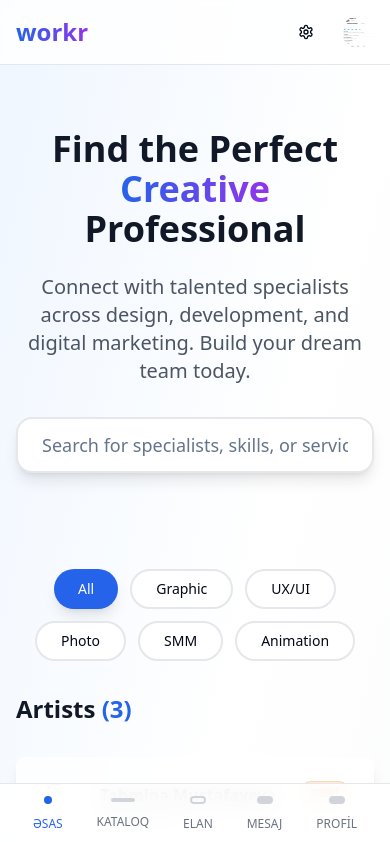
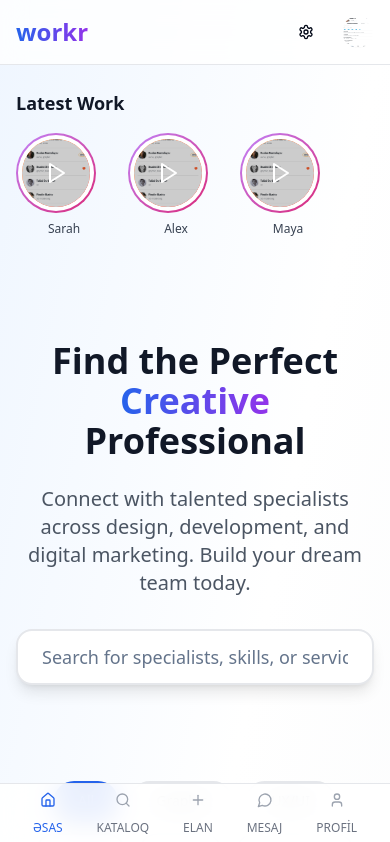
Before and after one commit to eminyusifov/workr-profile-space, a React (Vite) app: page / in a window 390 px wide. Shown: the top 842 px of the page. Built offline with nearby package versions, Linux system fonts and the light colour scheme.

Commit message:
Fix: Implement requested changes
- Removed stories from messages and moved them to the main screen.
- Addressed profile update issues, including functionality and navigation.
- Fixed the clickability of stories.
- Resolved messaging functionality issues.

```diff
--- a/src/components/messages/ReelsSection.tsx
+++ b/src/components/messages/ReelsSection.tsx
@@ -14,6 +14,11 @@ interface ReelsSectionProps {
 }
 
 const ReelsSection = ({ reels }: ReelsSectionProps) => {
+  const handleReelClick = (reel: Reel) => {
+    console.log("Opening reel:", reel.title);
+    // Here you can add modal or navigation logic for viewing the reel
+  };
+
   return (
     <section className="py-6 px-4 sm:px-6 lg:px-8">
       <div className="max-w-7xl mx-auto">
@@ -22,16 +27,26 @@ const ReelsSection = ({ reels }: ReelsSectionProps) => {
           {reels.map((reel) => (
             <div key={reel.id} className="flex-shrink-0 w-24">
               <div className="relative mb-2">
-                <div className="w-20 h-20 rounded-full bg-gradient-to-br from-purple-400 to-pink-600 p-0.5">
+                <button
+                  onClick={() => handleReelClick(reel)}
+                  className="w-20 h-20 rounded-full bg-gradient-to-br from-purple-400 to-pink-600 p-0.5 hover:scale-105 transition-transform"
+                >
                   <div className="w-full h-full rounded-full bg-white p-1">
                     <div className="w-full h-full rounded-full bg-gradient-to-br from-orange-400 to-red-500 flex items-center justify-center relative overflow-hidden">
-                      <Play className="h-6 w-6 text-white" />
+                      <img
+                        src={reel.thumbnail}
+                        alt={reel.title}
+                        className="w-full h-full object-cover rounded-full"
+                      />
+                      <div className="absolute inset-0 bg-black/20 rounded-full flex items-center justify-center">
+                        <Play className="h-6 w-6 text-white" />
+                      </div>
                     </div>
                   </div>
-                </div>
+                </button>
               </div>
               <Link to={`/specialist/${reel.user.username.slice(1)}`}>
-                <p className="text-xs text-center text-gray-700 font-medium truncate">
+                <p className="text-xs text-center text-gray-700 font-medium truncate hover:text-blue-600">
                   {reel.user.name.split(' ')[0]}
                 </p>
               </Link>
--- a/src/components/shared/BottomNavigation.tsx
+++ b/src/components/shared/BottomNavigation.tsx
@@ -1,5 +1,6 @@
 
 import { Button } from "@/components/ui/button";
+import { Home, Search, Plus, MessageCircle, User } from "lucide-react";
 import { Link } from "react-router-dom";
 
 interface BottomNavigationProps {
@@ -7,39 +8,36 @@ interface BottomNavigationProps {
 }
 
 const BottomNavigation = ({ activeTab }: BottomNavigationProps) => {
+  const tabs = [
+    { id: "main", label: "ƏSAS", icon: Home, path: "/" },
+    { id: "catalog", label: "KATALOQ", icon: Search, path: "/catalog" },
+    { id: "announcements", label: "ELAN", icon: Plus, path: "/announcements" },
+    { id: "messages", label: "MESAJ", icon: MessageCircle, path: "/messages" },
+    { id: "profile", label: "PROFİL", icon: User, path: "/profile" },
+  ];
+
   return (
     <nav className="fixed bottom-0 left-0 right-0 bg-white/90 backdrop-blur-md border-t border-gray-200 px-4 py-3">
       <div className="flex justify-around items-center max-w-md mx-auto">
-        <Link to="/">
-          <Button variant="ghost" size="sm" className={`flex flex-col items-center space-y-1 ${activeTab === 'home' ? 'text-blue-600' : 'text-gray-500'}`}>
-            <div className={`w-4 h-4 ${activeTab === 'home' ? 'bg-blue-600' : 'bg-gray-300'} rounded`} />
-            <span className="text-xs">ƏSAS</span>
-          </Button>
-        </Link>
-        <Link to="/catalog">
-          <Button variant="ghost" size="sm" className={`flex flex-col items-center space-y-1 ${activeTab === 'catalog' ? 'text-blue-600' : 'text-gray-500'}`}>
-            <div className={`w-6 h-1 ${activeTab === 'catalog' ? 'bg-blue-600' : 'bg-gray-300'} rounded`} />
-            <span className="text-xs">KATALOQ</span>
-          </Button>
-        </Link>
-        <Link to="/announcements">
-          <Button variant="ghost" size="sm" className={`flex flex-col items-center space-y-1 ${activeTab === 'announcements' ? 'text-blue-600' : 'text-gray-500'}`}>
-            <div className={`w-4 h-4 border-2 ${activeTab === 'announcements' ? 'border-blue-600' : 'border-gray-300'} rounded`} />
-            <span className="text-xs">ELAN</span>
-          </Button>
-        </Link>
-        <Link to="/messages">
-          <Button variant="ghost" size="sm" className={`flex flex-col items-center space-y-1 ${activeTab === 'messages' ? 'text-blue-600' : 'text-gray-500'}`}>
-            <div className={`w-4 h-4 ${activeTab === 'messages' ? 'bg-blue-600' : 'bg-gray-300'} rounded`} />
-            <span className="text-xs">MESAJ</span>
-          </Button>
-        </Link>
-        <Link to="/profile">
-          <Button variant="ghost" size="sm" className={`flex flex-col items-center space-y-1 ${activeTab === 'profile' ? 'text-blue-600' : 'text-gray-500'}`}>
-            <div className={`w-4 h-4 ${activeTab === 'profile' ? 'bg-blue-600' : 'bg-gray-300'} rounded-full`} />
-            <span className="text-xs">PROFİL</span>
-          </Button>
-        </Link>
+        {tabs.map((tab) => {
+          const Icon = tab.icon;
+          const isActive = activeTab === tab.id;
+
+          return (
+            <Link key={tab.id} to={tab.path}>
+              <Button
+                variant="ghost"
+                size="sm"
+                className={`flex flex-col items-center space-y-1 ${
+                  isActive ? "text-blue-600" : "text-gray-500"
+                }`}
+              >
+                <Icon className={`h-5 w-5 ${isActive ? "text-blue-600" : "text-gray-400"}`} />
+                <span className="text-xs">{tab.label}</span>
+              </Button>
+            </Link>
+          );
+        })}
       </div>
     </nav>
   );
--- a/src/pages/Index.tsx
+++ b/src/pages/Index.tsx
@@ -1,4 +1,3 @@
-
 import { useState } from "react";
 import { Button } from "@/components/ui/button";
 import { Input } from "@/components/ui/input";
@@ -7,12 +6,36 @@ import { Card, CardContent } from "@/components/ui/card";
 import { Avatar, AvatarFallback, AvatarImage } from "@/components/ui/avatar";
 import { Star, Heart, Settings } from "lucide-react";
 import { Link } from "react-router-dom";
+import ReelsSection from "@/components/messages/ReelsSection";
+import BottomNavigation from "@/components/shared/BottomNavigation";
 
 const Index = () => {
   const [searchQuery, setSearchQuery] = useState("");
   const [selectedCategory, setSelectedCategory] = useState("All");
 
   const categories = ["All", "Graphic", "UX/UI", "Photo", "SMM", "Animation"];
+
+  // Mock reels data for main screen
+  const reels = [
+    {
+      id: 1,
+      user: { name: "Sarah Chen", username: "@sarahchen", avatar: "/lovable-uploads/9002bb8b-998f-4e7c-b2ba-019b5a4342c3.png" },
+      thumbnail: "/lovable-uploads/fc346fb7-82bf-45e7-94ac-8bcadd2d716b.png",
+      title: "Logo Design Process"
+    },
+    {
+      id: 2,
+      user: { name: "Alex Rodriguez", username: "@alexdesigns", avatar: "/lovable-uploads/9002bb8b-998f-4e7c-b2ba-019b5a4342c3.png" },
+      thumbnail: "/lovable-uploads/fc346fb7-82bf-45e7-94ac-8bcadd2d716b.png",
+      title: "UI Animation"
+    },
+    {
+      id: 3,
+      user: { name: "Maya Patel", username: "@mayacreates", avatar: "/lovable-uploads/9002bb8b-998f-4e7c-b2ba-019b5a4342c3.png" },
+      thumbnail: "/lovable-uploads/fc346fb7-82bf-45e7-94ac-8bcadd2d716b.png",
+      title: "Brand Identity"
+    }
+  ];
 
   const specialists = [
     {
@@ -79,14 +102,19 @@ const Index = () => {
               <Button variant="ghost" size="sm">
                 <Settings className="h-4 w-4" />
               </Button>
-              <Avatar className="h-8 w-8">
-                <AvatarImage src="/lovable-uploads/9002bb8b-998f-4e7c-b2ba-019b5a4342c3.png" />
-                <AvatarFallback>JS</AvatarFallback>
-              </Avatar>
+              <Link to="/profile">
+                <Avatar className="h-8 w-8">
+                  <AvatarImage src="/lovable-uploads/9002bb8b-998f-4e7c-b2ba-019b5a4342c3.png" />
+                  <AvatarFallback>JS</AvatarFallback>
+                </Avatar>
+              </Link>
             </div>
           </div>
         </div>
       </header>
+
+      {/* Reels Section */}
+      <ReelsSection reels={reels} />
 
       {/* Hero Section */}
       <section className="py-16 px-4 sm:px-6 lg:px-8">
@@ -217,39 +245,7 @@ const Index = () => {
         </div>
       </section>
 
-      {/* Bottom Navigation */}
-      <nav className="fixed bottom-0 left-0 right-0 bg-white/90 backdrop-blur-md border-t border-gray-200 px-4 py-3">
-        <div className="flex justify-around items-center max-w-md mx-auto">
-          <Button variant="ghost" size="sm" className="flex flex-col items-center space-y-1 text-blue-600">
-            <div className="w-2 h-2 bg-blue-600 rounded-full" />
-            <span className="text-xs">ƏSAS</span>
-          </Button>
-          <Link to="/catalog">
-            <Button variant="ghost" size="sm" className="flex flex-col items-center space-y-1 text-gray-500">
-              <div className="w-6 h-1 bg-gray-300 rounded" />
-              <span className="text-xs">KATALOQ</span>
-            </Button>
-          </Link>
-          <Link to="/announcements">
-            <Button variant="ghost" size="sm" className="flex flex-col items-center space-y-1 text-gray-500">
-              <div className="w-4 h-4 border-2 border-gray-300 rounded" />
-              <span className="text-xs">ELAN</span>
-            </Button>
-          </Link>
-          <Link to="/messages">
-            <Button variant="ghost" size="sm" className="flex flex-col items-center space-y-1 text-gray-500">
-              <div className="w-4 h-4 bg-gray-300 rounded" />
-              <span className="text-xs">MESAJ</span>
-            </Button>
-          </Link>
-          <Link to="/profile">
-            <Button variant="ghost" size="sm" className="flex flex-col items-center space-y-1 text-gray-500">
-              <div className="w-4 h-4 bg-gray-300 rounded-full" />
-              <span className="text-xs">PROFİL</span>
-            </Button>
-          </Link>
-        </div>
-      </nav>
+      <BottomNavigation activeTab="main" />
     </div>
   );
 };
--- a/src/pages/Profile.tsx
+++ b/src/pages/Profile.tsx
@@ -2,7 +2,7 @@
 import { useState } from "react";
 import { Button } from "@/components/ui/button";
 import { Tabs, TabsContent, TabsList, TabsTrigger } from "@/components/ui/tabs";
-import { Settings, Share } from "lucide-react";
+import { Settings, Share, ChevronLeft, Edit } from "lucide-react";
 import { Link } from "react-router-dom";
 import ProfileHeader from "@/components/profile/ProfileHeader";
 import PortfolioTab from "@/components/profile/PortfolioTab";
@@ -11,6 +11,8 @@ import SettingsTab from "@/components/profile/SettingsTab";
 import BottomNavigation from "@/components/shared/BottomNavigation";
 
 const Profile = () => {
+  const [activeTab, setActiveTab] = useState("portfolio");
+
   // Mock user data
   const user = {
     name: "John Smith",
@@ -37,6 +39,16 @@ const Profile = () => {
     ]
   };
 
+  const handleEditProfile = () => {
+    console.log("Edit profile clicked");
+    // Add edit profile functionality
+  };
+
+  const handleShareProfile = () => {
+    console.log("Share profile clicked");
+    // Add share functionality
+  };
+
   return (
     <div className="min-h-screen bg-gradient-to-br from-blue-50 via-white to-gray-50">
       {/* Header */}
@@ -45,16 +57,22 @@ const Profile = () => {
           <div className="flex justify-between items-center h-16">
             <div className="flex items-center space-x-4">
               <Link to="/">
-                <h1 className="text-2xl font-bold bg-gradient-to-r from-blue-600 to-purple-600 bg-clip-text text-transparent">
-                  workr
-                </h1>
+                <Button variant="ghost" size="sm">
+                  <ChevronLeft className="h-4 w-4" />
+                </Button>
               </Link>
+              <h1 className="text-2xl font-bold bg-gradient-to-r from-blue-600 to-purple-600 bg-clip-text text-transparent">
+                workr
+              </h1>
               <span className="text-gray-400">|</span>
               <h2 className="text-lg font-semibold text-gray-900">Profile</h2>
             </div>
             <div className="flex items-center space-x-2">
-              <Button variant="ghost" size="sm">
+              <Button variant="ghost" size="sm" onClick={handleShareProfile}>
                 <Share className="h-4 w-4" />
+              </Button>
+              <Button variant="ghost" size="sm" onClick={handleEditProfile}>
+                <Edit className="h-4 w-4" />
               </Button>
               <Button variant="ghost" size="sm">
                 <Settings className="h-4 w-4" />
@@ -68,7 +86,7 @@ const Profile = () => {
         <ProfileHeader user={user} />
 
         {/* Tabs */}
-        <Tabs defaultValue="portfolio" className="w-full">
+        <Tabs value={activeTab} onValueChange={setActiveTab} className="w-full">
           <TabsList className="grid w-full grid-cols-3 mb-8">
             <TabsTrigger value="portfolio">Portfolio</TabsTrigger>
             <TabsTrigger value="activity">Activity</TabsTrigger>
```
Also changed, not shown: src/pages/Messages.tsx (+20 -30 lines).
